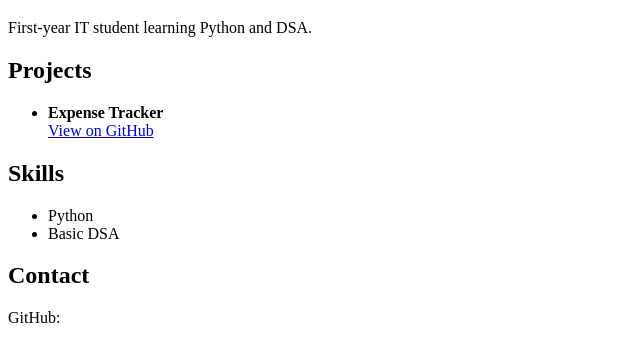
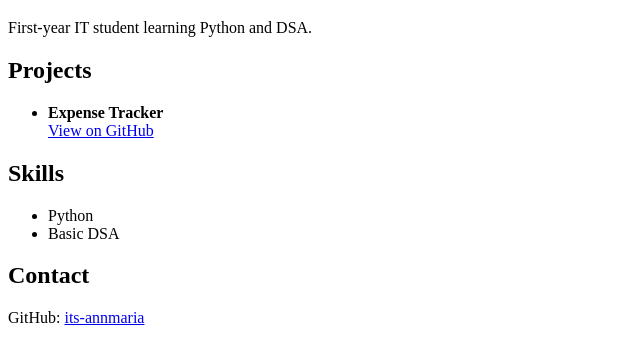
Before and after one commit to its-annmaria/annmaria.github.io, a plain HTML site: page index.html in a window 1280 px wide. Shown: the part 62-426 px from the top of the page, without its empty margins (0-640 px from the left). Drawn offline with Linux system fonts and the light colour scheme.

Commit message:
Update index.html

```diff
--- a/index.html
+++ b/index.html
@@ -25,7 +25,7 @@
 
   <h2>Contact</h2>
   <p>
-    GitHub: <a href="https://github.com/its-annmaria"> </a>
+    GitHub: <a href="https://github.com/its-annmaria"> its-annmaria </a>
   </p>
 </body>
 </html>
```
